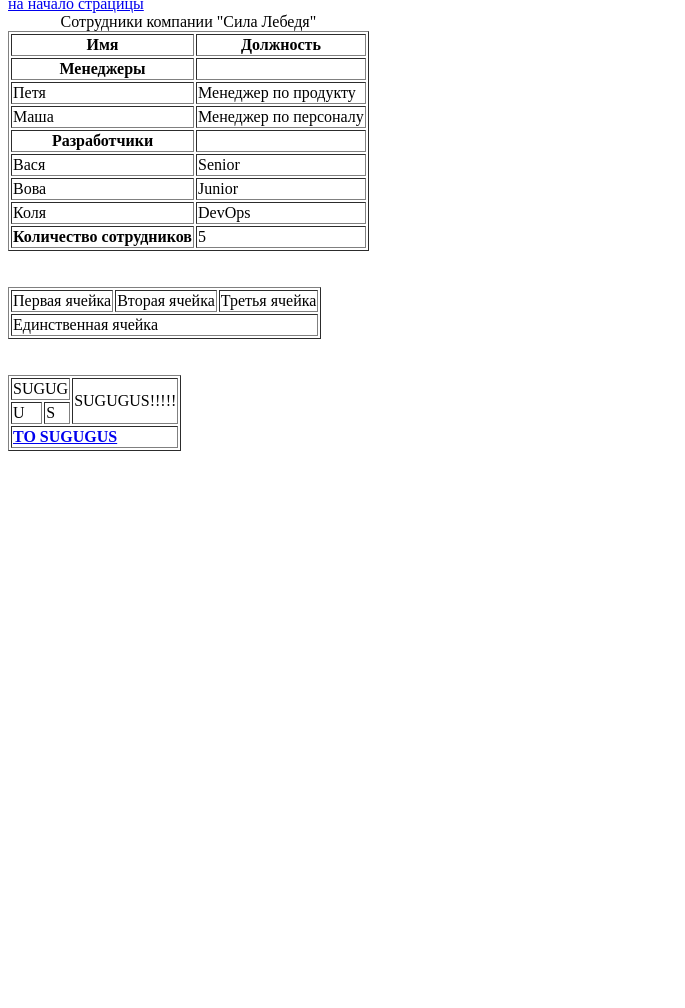
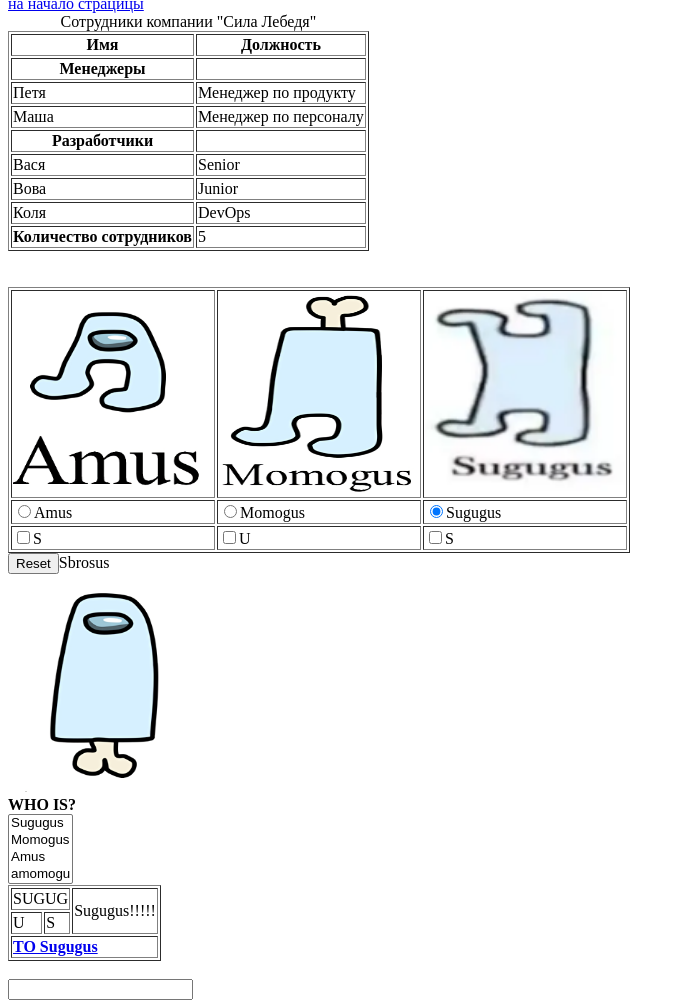
Before and after one commit to EgorShafygin/Abigus, a plain HTML site: page index.html in a window 1280 px wide. Shown: the part 827-1835 px from the top of the page, without its empty margins (0-685 px from the left). Before the commit the page ends 1286 px from the top, so only its background shows below. Drawn offline with Linux system fonts and the light colour scheme.

Commit message:
new features added

```diff
--- a/index.html
+++ b/index.html
@@ -31,10 +31,10 @@
       <li>Торт</li>
       <li>Пирог</li>
     </ul>
-    <figure id="sugugus">
+    <figure id="Sugugus">
       <a href="https://www.google.com" target="_blank">
         <img
-          src="images/sugugus.png"
+          src="images/Sugugus.png"
           title="Мурка"
           alt="Рыжая кошка валяется в снегу"
           width="10%"
@@ -141,31 +141,53 @@
     </table>
     <br />
     <br />
-    <table border="1">
+    <table border="1"
+    width = "600">
       <tr>
-        <td>Первая ячейка</td>
-        <td>Вторая ячейка</td>
-        <td>Третья ячейка</td>
+        <td><img src="images/amus.png" title="Amus" alt="Amus" width="200" height="200"></td>
+        <td><img src="images/momogus.png" title="Momogus" alt="Momogus" width="200" height="200"></td>
+        <td><img src="images/sugugus.png" title="Sugugus" alt="Sugugus" width="200" height="200"></td>
       </tr>
       <tr>
-        <td colspan="3">Единственная ячейка</td>
+        <td><input type="radio" name="amongus" value="Amus" checked>Amus</td>
+        <td><input type="radio" name="amongus" value="Momogus" checked>Momogus</td>
+        <td><input type="radio" name="amongus" value="Sugugus" checked>Sugugus</td>
+      </tr>
+      <tr>
+        <td><input type="checkbox">S</td>
+        <td><input type="checkbox">U</td>
+        <td><input type="checkbox">S</td>
       </tr>
     </table>
+    <input type="reset">Sbrosus
     <br>
     <br>
+    <img src="images/amomogu.png" title="Amomogu" alt="Amomogu" width="200" height="200">
+    <br>
+    <b>WHO IS?</b>
+    <br>
+    <select name="selectus" size="4">
+      <option>Sugugus</option>
+      <option>Momogus</option>
+      <option>Amus</option>
+      <option>amomogu</option>
+    </select>
     <table border="1">
       <tr>
         <td colspan="2">SUGUG</td>
-        <td colspan = "2" rowspan="2">SUGUGUS!!!!!</td>
+        <td colspan = "2" rowspan="2">Sugugus!!!!!</td>
       </tr>
       <tr>
         <td>U</td>
         <td>S</td>
       </tr>
       <tr>
-        <td colspan="4"> <a href="#sugugus"><B>TO SUGUGUS</B></a></td>
+        <td colspan="4"> <a href="#Sugugus"><B>TO Sugugus</B></a></td>
       </tr>
     </table>
+    <br>
+
+    <input type="password" title="Passwordus">
 
   </body>
 </html>
```
Also changed, not shown: images/amomogu.png (added), images/amus.png (added), images/momogus.png (added).
